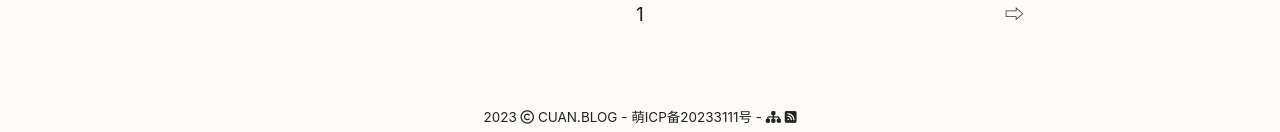
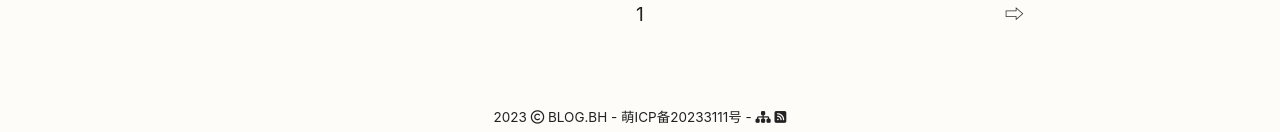
Before and after one commit to ColinAZ/blog, a Jekyll site: the page built from index.html, in a window 1280 px wide and 900 px high, scrolled down 938 px. Shown: the part 765-897 px from the top of the window. Built offline with Jekyll 4.4.1, drawn with Linux system fonts in a browser that asks for light colours; nearby versions of some CDN libraries; some web fonts are replaced; the list of posts is cut into pages by our own code; comment, search, counter and statistics services are not loaded.

Commit message:
调整footer

```diff
--- a/_includes/footer.html
+++ b/_includes/footer.html
@@ -1,6 +1,6 @@
 <footer>
   <span>
-    <time>{{ site.time | date: '%Y' }}</time> <i class="fa-regular fa-copyright"></i> <a href="{{ '/' | prepend: site.baseurl }}" title="Cuan.Blog">CUAN.BLOG</a> - <a href="https://icp.gov.moe/?keyword=20233111" target="_blank">萌ICP备20233111号</a> - <a href="{{ '/sitemap.xml' | prepend: site.baseurl }}" title="Sitemap"><i class="fa-solid fa-sitemap"></i></a> <a href="{{ '/feed.xml' | prepend: site.baseurl }}" title="RSS"><i class="fa-solid fa-square-rss"></i></a>
+    <time>{{ site.time | date: '%Y' }}</time> <i class="fa-regular fa-copyright"></i> <a href="{{ '/' | prepend: site.baseurl }}" title="薄荷日记">BLOG.BH</a> - <a href="https://icp.gov.moe/?keyword=20233111" target="_blank">萌ICP备20233111号</a> - <a href="{{ '/sitemap.xml' | prepend: site.baseurl }}" title="Sitemap"><i class="fa-solid fa-sitemap"></i></a> <a href="{{ '/feed.xml' | prepend: site.baseurl }}" title="RSS"><i class="fa-solid fa-square-rss"></i></a>
   </span>
 </footer>
 <script src="//lib.baomitu.com/jquery/3.6.3/jquery.min.js"></script>
```
